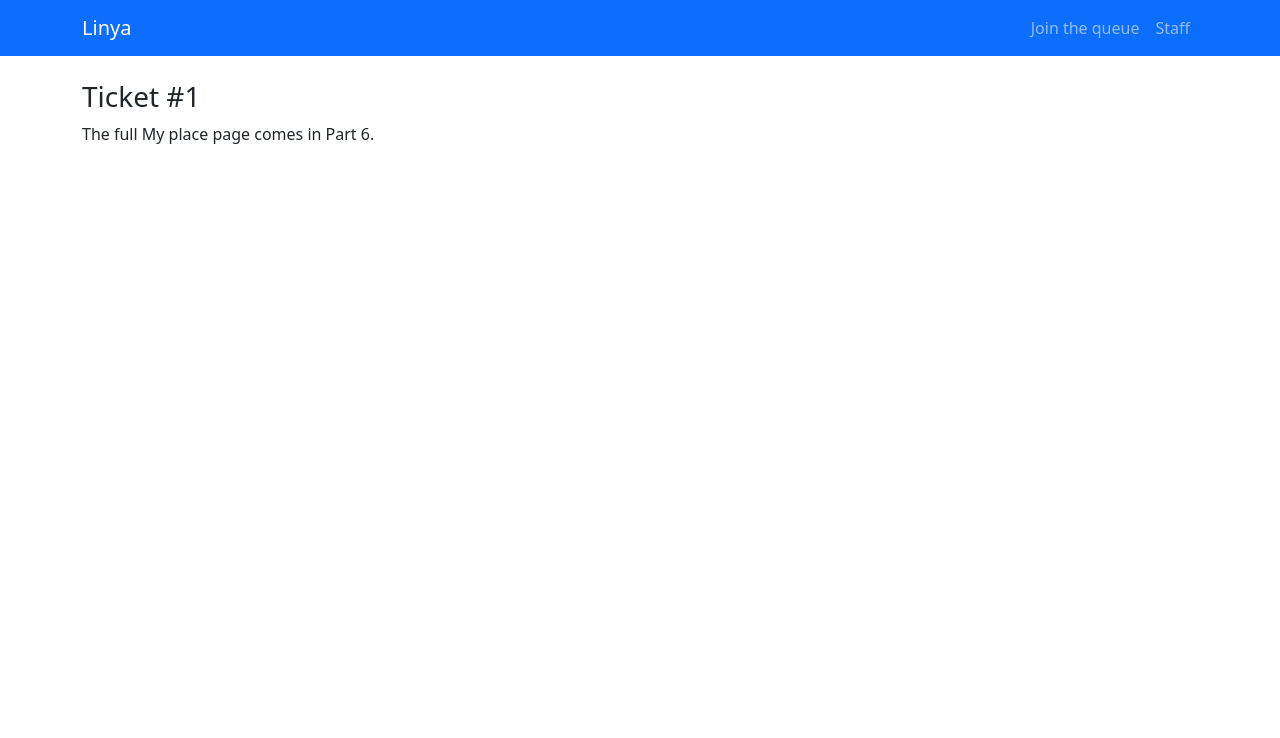
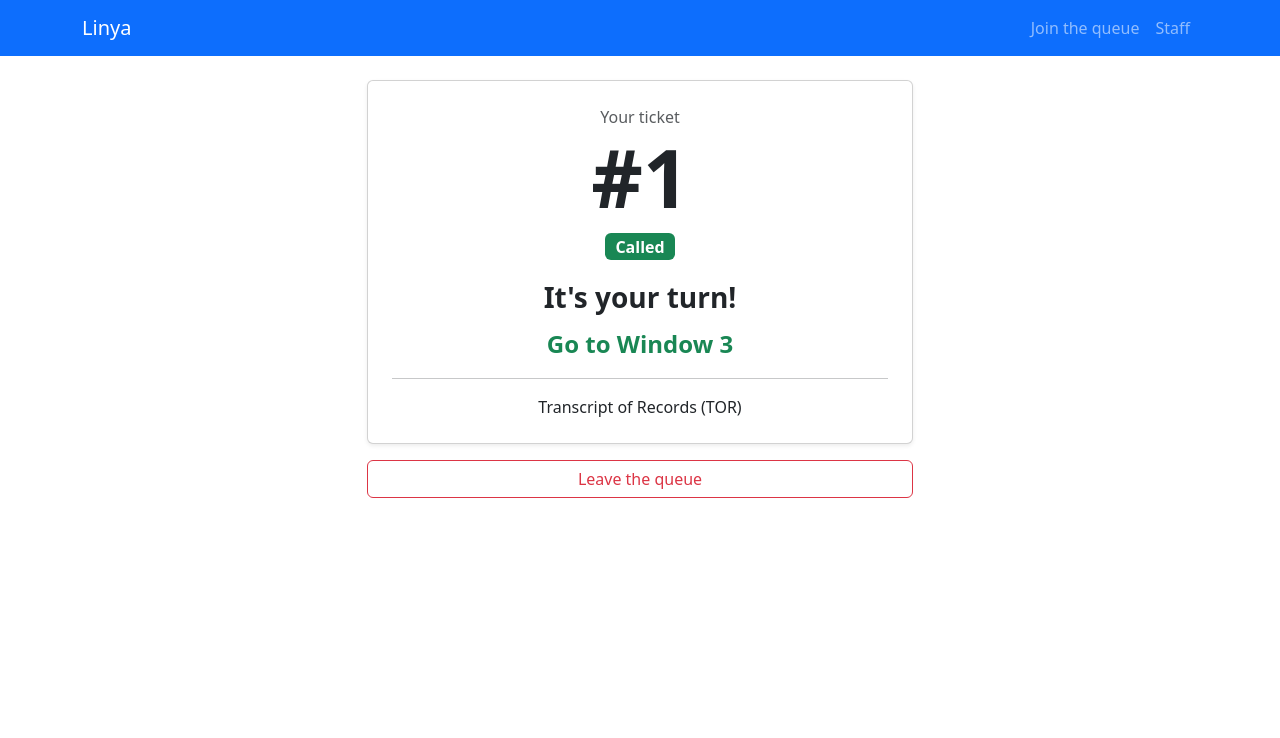
Before and after one commit to AikawaKun9/Linya, a Flask app: page /queue/1 in a window 1280 px wide. Shown: the top 738 px of the page. Run offline with Flask 3, Linux system fonts and the light colour scheme.

Commit message:
Added the Queue, My place initial

```diff
--- a/app.py
+++ b/app.py
@@ -22,7 +22,7 @@ SERVICES = [
 # window is None until staff call the ticket
 TICKETS = [
     {"number": 1, "name": "Ana Reyes", "student_id": "2023-0001",
-     "service_id": 1, "priority": False, "window": None, "status": "waiting"},
+     "service_id": 1, "priority": False, "window": 3, "status": "called"},
     {"number": 2, "name": "Ben Cruz", "student_id": "2022-0457",
      "service_id": 2, "priority": True, "window": None, "status": "waiting"},
 ]
@@ -62,7 +62,7 @@ def join():
     number = TICKETS[-1]["number"] + 1 if TICKETS else 1
     TICKETS.append({
         "number": number, "name": name, "student_id": student_id or None,
-        "service_id": service_id, "priority": priority,
+        "service_id": service_id, "p    riority": priority,
         "window": None, "status": "waiting",
     })
     flash(f"You joined the queue. Your ticket is #{number}.", "success")
@@ -74,10 +74,37 @@ def staff_dashboard():
     return "Staff dashboard coming soon"
 
 
-@app.route("/queue/<int:ticket_id>")
+def find_ticket(ticket_id):
+    return next((t for t in TICKETS if t["number"] == ticket_id), None)
+
+
+def count_ahead(t):
+    """People still waiting ahead of this ticket, for the same service."""
+    return sum(1 for x in TICKETS
+               if x["service_id"] == t["service_id"]
+               and x["status"] == "waiting"
+               and x["number"] < t["number"])
+
+
+@app.get("/queue/<int:ticket_id>")
 def ticket(ticket_id):
-    # Temporary: Part 6 replaces this with the real My place page.
-    return render_template("ticket.html", ticket_id=ticket_id)
+    t = find_ticket(ticket_id)
+    if t is None:
+        abort(404)
+    service = next(s for s in SERVICES if s["id"] == t["service_id"])
+    return render_template("ticket.html", ticket=t, service=service,
+                           ahead=count_ahead(t))
+
+
+@app.post("/queue/<int:ticket_id>/leave")
+def leave_queue(ticket_id):
+    t = find_ticket(ticket_id)
+    if t is None:
+        abort(404)
+    if t["status"] in ("waiting", "called"):
+        t["status"] = "no-show"
+    flash("You left the queue.", "info")
+    return redirect(url_for("index"))
 
 
 if __name__ == "__main__":
--- a/templates/ticket.html
+++ b/templates/ticket.html
@@ -1,7 +1,59 @@
 {% extends "base.html" %}
-{% block title %}Ticket #{{ ticket_id }} · Linya{% endblock %}
+{% block title %}Ticket #{{ ticket.number }} · Linya{% endblock %}
 
 {% block content %}
-<h1 class="h3">Ticket #{{ ticket_id }}</h1>
-<p>The full My place page comes in Part 6.</p>
+{% set badge_class = {
+  'waiting': 'text-bg-warning',
+  'called': 'text-bg-success',
+  'served': 'text-bg-secondary',
+  'no-show': 'text-bg-danger'
+} %}
+
+<div class="row justify-content-center">
+  <div class="col-12 col-md-8 col-lg-6">
+    <h1 class="visually-hidden">My place in the queue</h1>
+
+    <div class="card shadow-sm">
+      <div class="card-body text-center p-4">
+        <p class="text-body-secondary mb-0">Your ticket</p>
+        <p class="display-1 fw-bold mb-2">#{{ ticket.number }}</p>
+
+        <div id="live-status" aria-live="polite">
+          <span id="status-badge"
+                class="badge fs-6 {{ badge_class[ticket.status] }}">{{ ticket.status|capitalize }}</span>
+
+          <p id="position-text" class="fs-3 fw-semibold mt-3 mb-2">
+            {% if ticket.status == 'waiting' %}
+              {% if ahead == 0 %}You're next!
+              {% elif ahead == 1 %}1 person ahead of you
+              {% else %}{{ ahead }} people ahead of you{% endif %}
+            {% elif ticket.status == 'called' %}It's your turn!
+            {% elif ticket.status == 'served' %}You have been served.
+            {% else %}You are no longer in the queue.{% endif %}
+          </p>
+
+          <p id="window-text" class="fs-4 fw-bold text-success mb-0">
+            {% if ticket.status == 'called' %}
+              {% if ticket.window %}Go to Window {{ ticket.window }}{% else %}Please go to the registrar window{% endif %}
+            {% endif %}
+          </p>
+        </div>
+
+        <hr>
+        <p class="mb-0">{{ service.name }}</p>
+        {% if ticket.priority %}
+          <p class="small text-body-secondary mb-0">Priority lane</p>
+        {% endif %}
+      </div>
+    </div>
+
+    {% if ticket.status in ('waiting', 'called') %}
+      <form method="post" action="{{ url_for('leave_queue', ticket_id=ticket.number) }}"
+            class="mt-3"
+            onsubmit="return confirm('Leave the queue? You will lose your place.');">
+        <button type="submit" class="btn btn-outline-danger w-100">Leave the queue</button>
+      </form>
+    {% endif %}
+  </div>
+</div>
 {% endblock %}
```
